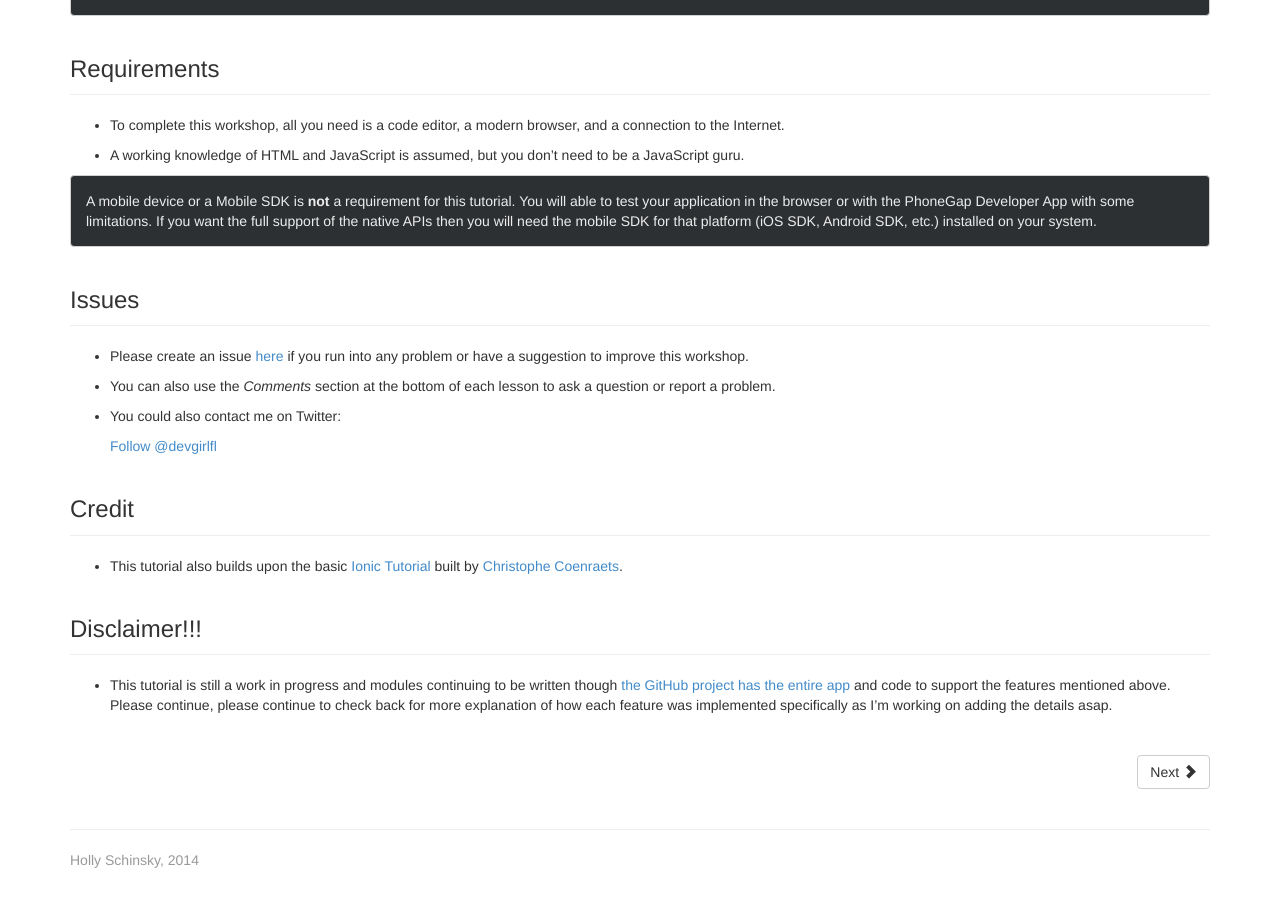
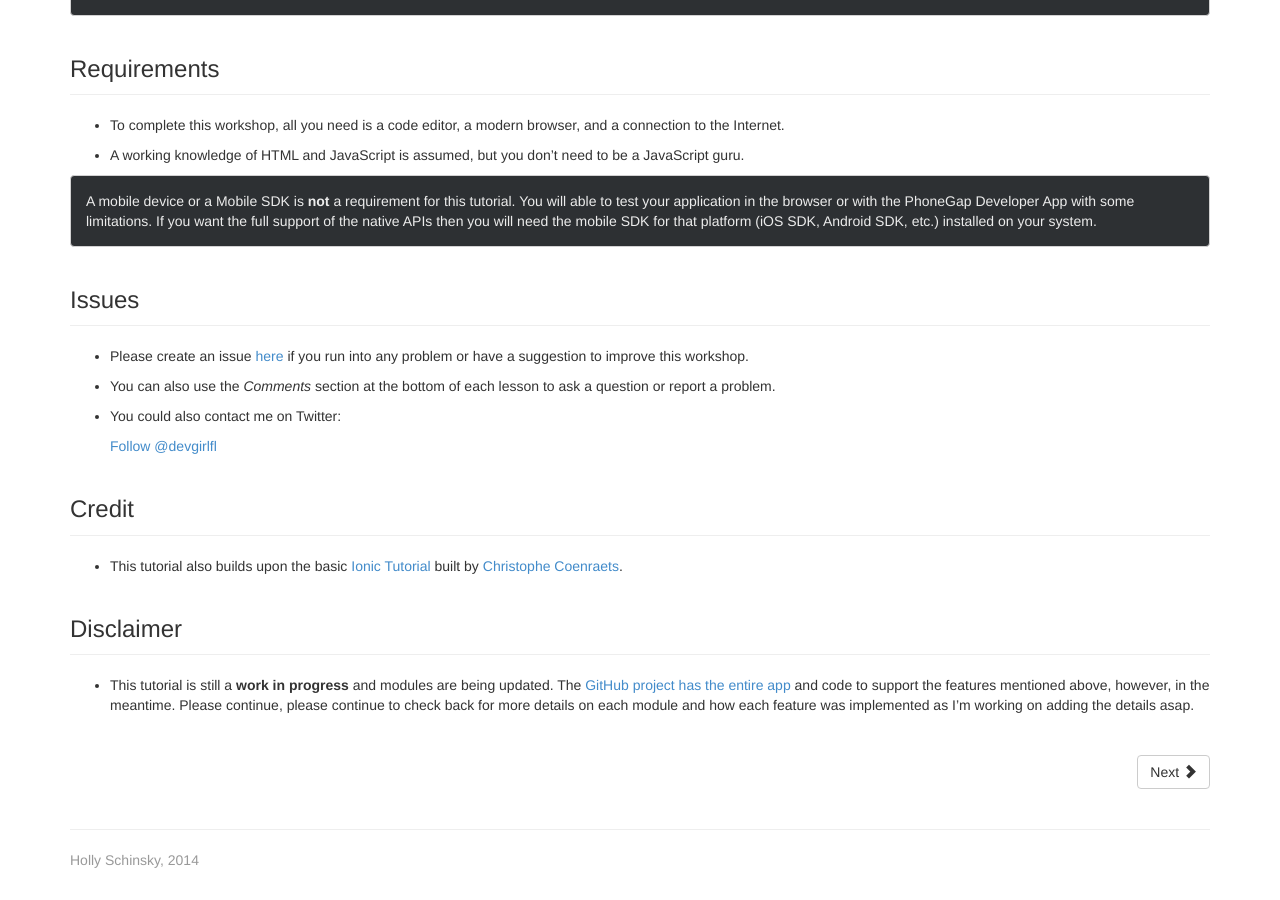
Before and after one commit to hollyschinsky/ConferenceTracker, a Jekyll site: the page built from index.md, in a window 1280 px wide and 900 px high, scrolled down 2476 px. Built offline with Jekyll 4.4.1, drawn with Linux system fonts in a browser that asks for light colours; Markdown is read by kramdown in place of the engine named in the settings; comment, search, counter and statistics services are not loaded; some of the changed text lies outside the part shown.

Commit message:
Updated with disclaimer and links to base Ionic tutorial.

```diff
--- a/index.md
+++ b/index.md
@@ -7,7 +7,8 @@
 In this tutorial you will learn everything you need to take a hybrid application from scratch to app store lesson by lesson.
 This tutorial builds upon the previous [Beginning PhoneGap Workshop](hollyschinsky.github.io/phonegap-workshop/) where we built a basic
 Conference application using no particular MVC framework. In this advanced version we will build an app using a more opinionated approach
-with Cordova/Ionic/AngularJS and a Node/ExpressJS REST API backend data service.
+with Cordova/Ionic/AngularJS and a Node/ExpressJS REST API backend data service. Also check out the basic [Ionic Tutorial](ccoenraets.github.io/ionic-tutorial)
+by Christophe for more details.
 
 ![](images/app/app-overview.jpg)
 
@@ -92,9 +93,9 @@
 
 - This tutorial also builds upon the basic [Ionic Tutorial](ccoenraets.github.io/ionic-tutorial) built by [Christophe Coenraets](http://coenraets.org).
 
-## Disclaimer!!!
-- This tutorial is still a work in progress and modules continuing to be written though [the GitHub project has the entire app](https://github.com/hollyschinsky/ConferenceTracker) and code to support the features mentioned above. Please continue, please continue to check
- back for more explanation of how each feature was implemented specifically as I'm working on adding the details asap.
+## Disclaimer
+- This tutorial is still a **work in progress** and modules are being updated. The [GitHub project has the entire app](https://github.com/hollyschinsky/ConferenceTracker) and code to support the features mentioned above, however, in the meantime.
+Please continue, please continue to check back for more details on each module and how each feature was implemented as I'm working on adding the details asap.
 
 <div class="row" style="margin-top:40px;">
 <div class="col-sm-12">
```
